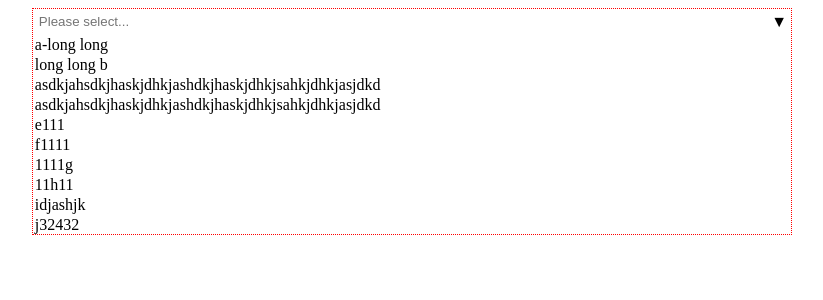
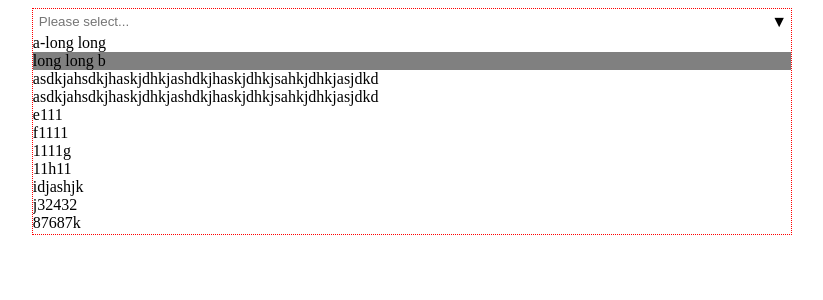
Before and after one commit to maifeeulasad/react-select, a React (Vite) app: page /react-select in a window 1280 px wide. Both pictures are taken after a click on the element 639 px from the left and 21 px from the top of the page. Shown: the top 300 px of the page, without its empty margins (228-1051 px from the left). Built offline with nearby package versions, Linux system fonts and the light colour scheme.

Commit message:
feature disabled

```diff
--- a/src/component/select/Select.module.scss
+++ b/src/component/select/Select.module.scss
@@ -74,4 +74,5 @@ button{
 
 .disabled{
   pointer-events: none;
+  background-color: gray;
 }
--- a/src/component/select/Select.tsx
+++ b/src/component/select/Select.tsx
@@ -5,6 +5,7 @@ import styles from './Select.module.scss';
 interface IItem {
   key: string;
   value: string;
+  disabled?: boolean;
 }
 
 interface ISelectedItemsProps {
@@ -56,7 +57,7 @@ const ItemsAvailable = ({ availableItems, onItemSelect }: IItemsAvailableProps)
     availableItems
       .map((option) => (
         <div
-          className={styles.item}
+          className={`styles.item ${option.disabled ? styles.disabled : ''}`}
           role="presentation"
           onClick={() => { onItemSelect(option.key); }}
         >
--- a/src/pages/landing/Landing.tsx
+++ b/src/pages/landing/Landing.tsx
@@ -11,6 +11,7 @@ const OPTIONS = [
   {
     key: 'b',
     value: 'long long b',
+    disabled: true,
   },
   {
     key: 'c',
@@ -71,6 +72,7 @@ const OPTIONS = [
   {
     key: 'q',
     value: '87687k',
+    disabled: true,
   },
 ];
 
```
